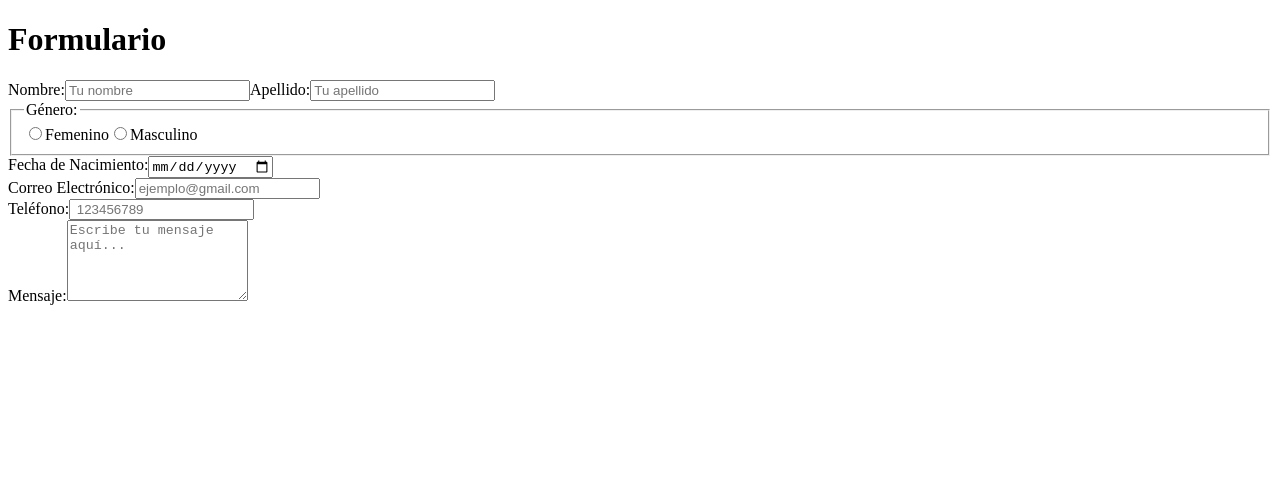
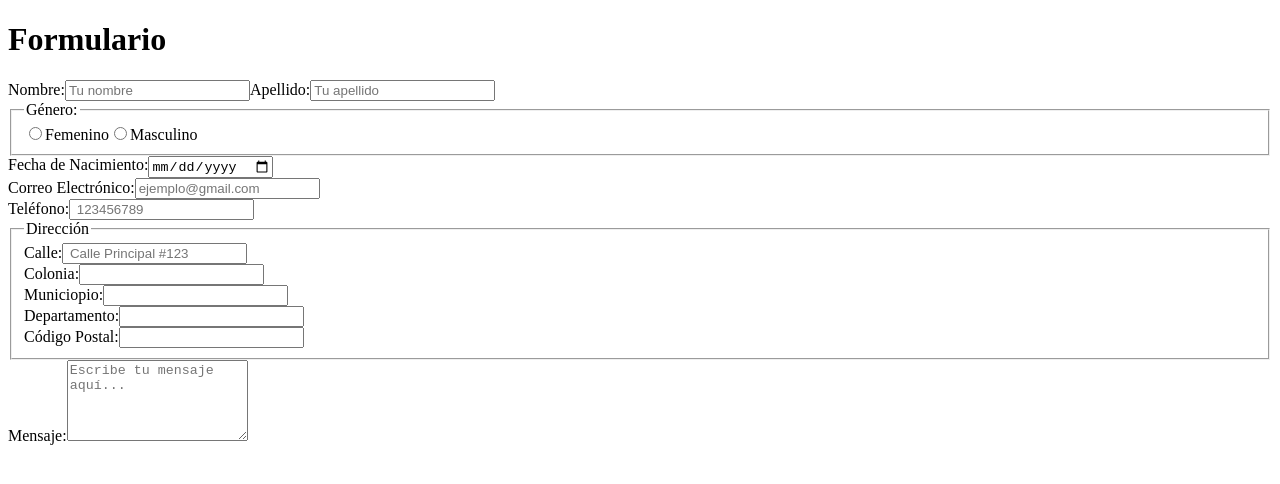
Before and after one commit to geramos2004-coder/tds222, a Vue app in the folder exam/: page / in a window 1280 px wide. Shown: the top 484 px of the page. Built offline with nearby package versions, Linux system fonts and the light colour scheme.

Commit message:
agregue la direccion al formulario

```diff
--- a/exam/src/App.vue
+++ b/exam/src/App.vue
@@ -39,6 +39,37 @@
                pattern="[0-9]{8,15}">
     </div>
 
+
+     <fieldset class="address-group">
+        <legend>Dirección</legend>
+
+        <div class="field-group">
+            <div class="street-field">
+                <label for="calle">Calle:</label>
+                <input type="text" id="calle" name="calle" placeholder=" Calle Principal #123" required>
+            </div>
+            <div class="colonia-field">
+                <label for="colonia">Colonia:</label>
+                <input type="text" id="colonia" name="colonia" required>
+            </div>
+        </div>
+
+        <div class="field-group">
+            <div>
+                <label for="ciudad">Municiopio:</label>
+                <input type="text" id="ciudad" name="ciudad" required>
+            </div>
+            <div>
+                <label for="estado">Departamento:</label>
+                <input type="text" id="estado" name="estado" required>
+            </div>
+            <div>
+                <label for="zip">Código Postal:</label>
+                <input type="text" id="zip" name="zip" required>
+            </div>
+        </div>
+    </fieldset>
+
      <div>
         <label for="mensaje">Mensaje:</label>
         <textarea id="mensaje" name="mensaje" rows="5" placeholder="Escribe tu mensaje aquí..." required></textarea>
```
